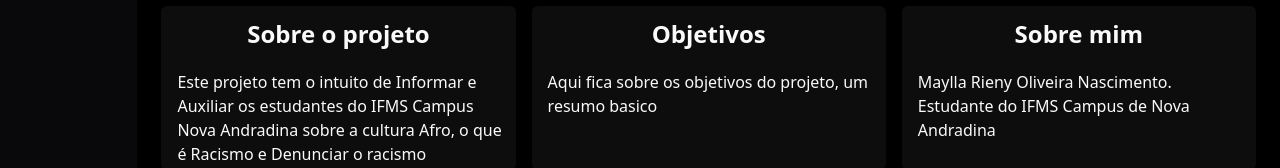
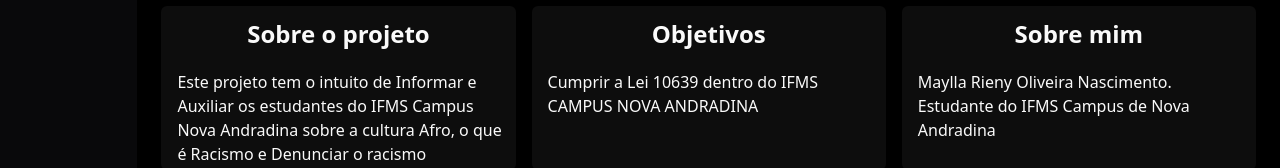
Before and after one commit to maylla04/Nia, a Next.js app: page / in a window 1280 px wide. Shown: the part 493-661 px from the top of the page. Built offline with nearby package versions, Linux system fonts and the light colour scheme.

Commit message:
Update Card.tsx

```diff
--- a/src/app/componentes/Card.tsx
+++ b/src/app/componentes/Card.tsx
@@ -13,7 +13,7 @@
               <a href=""
               className="bg-white/5 p-1 rounded-md flex flex-col items-center gap-1 hover:bg-white/10">
               <h1 className="font-bold text-2xl mt-2">Objetivos</h1>
-              <h2 className="mt-4 ml-3 mr-2">Aqui fica sobre os objetivos do projeto, um resumo basico</h2>
+              <h2 className="mt-4 ml-3 mr-2">Cumprir a Lei 10639 dentro do IFMS CAMPUS NOVA ANDRADINA</h2>
               </a>
 
 
```
